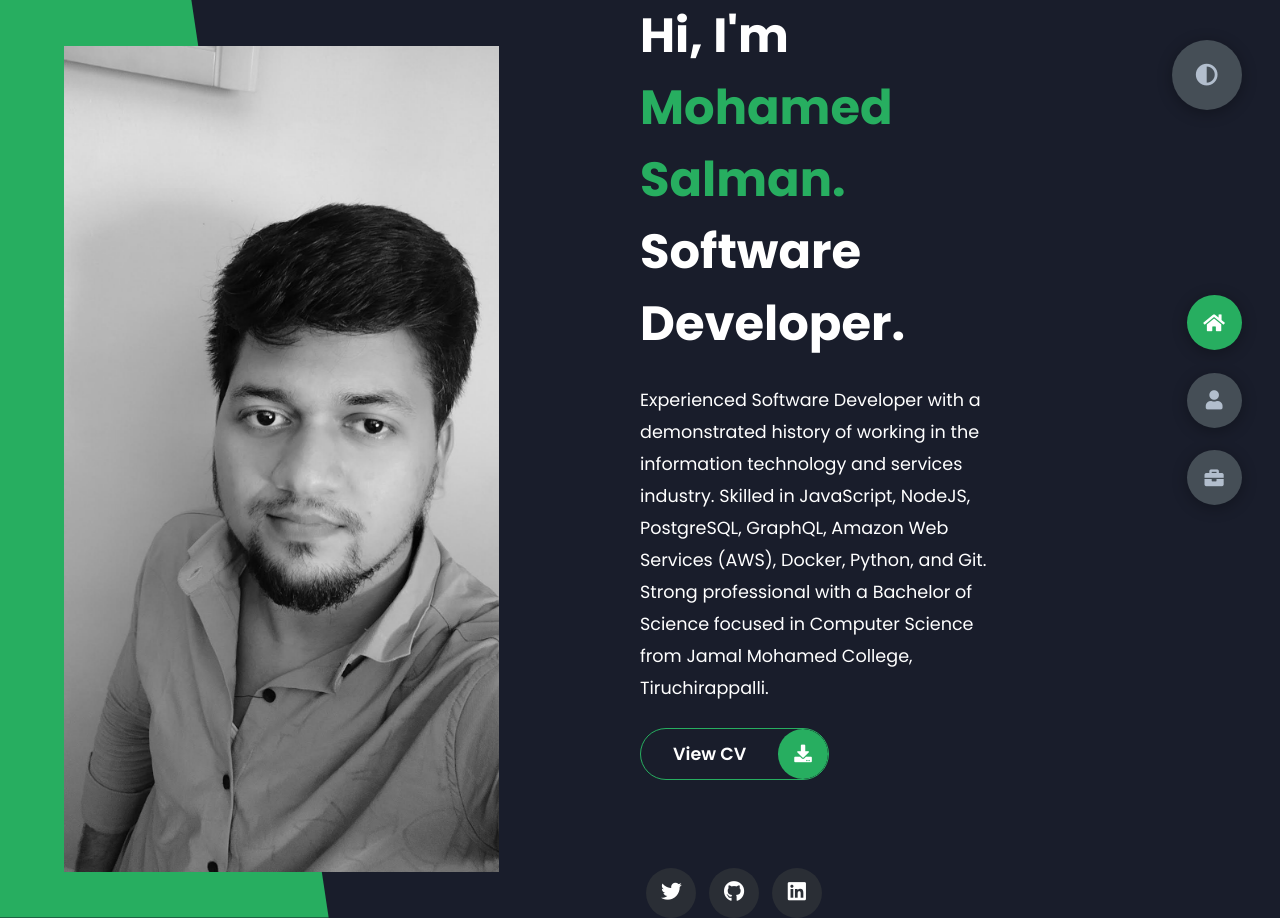
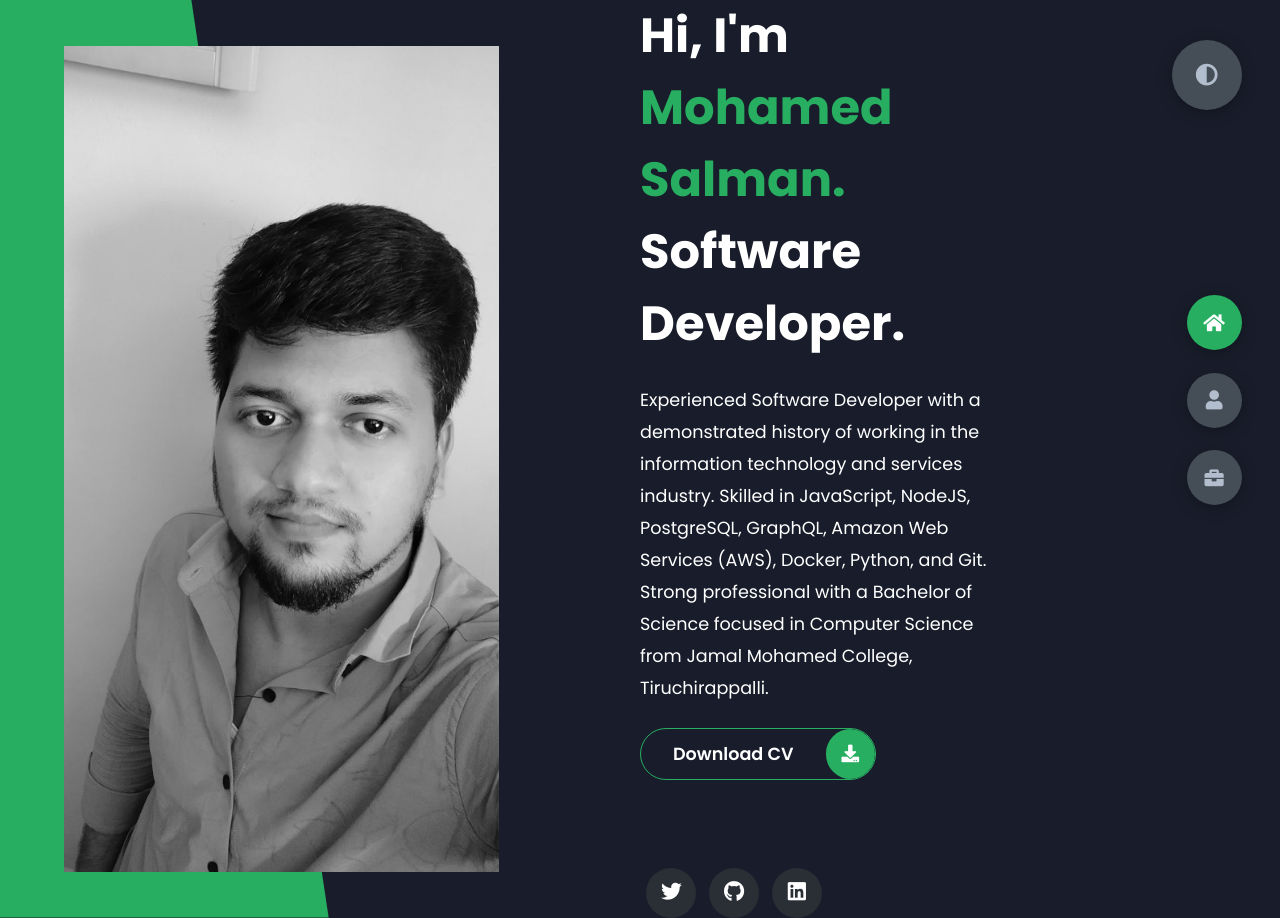
Before and after one commit to salmantec/salmantec.github.io, a plain HTML site: page index.html in a window 1280 px wide. Drawn offline with Linux system fonts and the light colour scheme.

Commit message:
Minor change

```diff
--- a/index.html
+++ b/index.html
@@ -32,7 +32,7 @@
                 </p>
                 <div class="btn-con">
                     <a href="https://drive.google.com/file/d/1mF71gHvg7nXboestxEab6bmeF43m2w2b/view?usp=sharing" target="_blank" class="main-btn">
-                        <span class="btn-text">View CV</span>
+                        <span class="btn-text">Download CV</span>
                         <span class="btn-icon"><i class="fas fa-download"></i></span>
                     </a>
                 </div>
```
